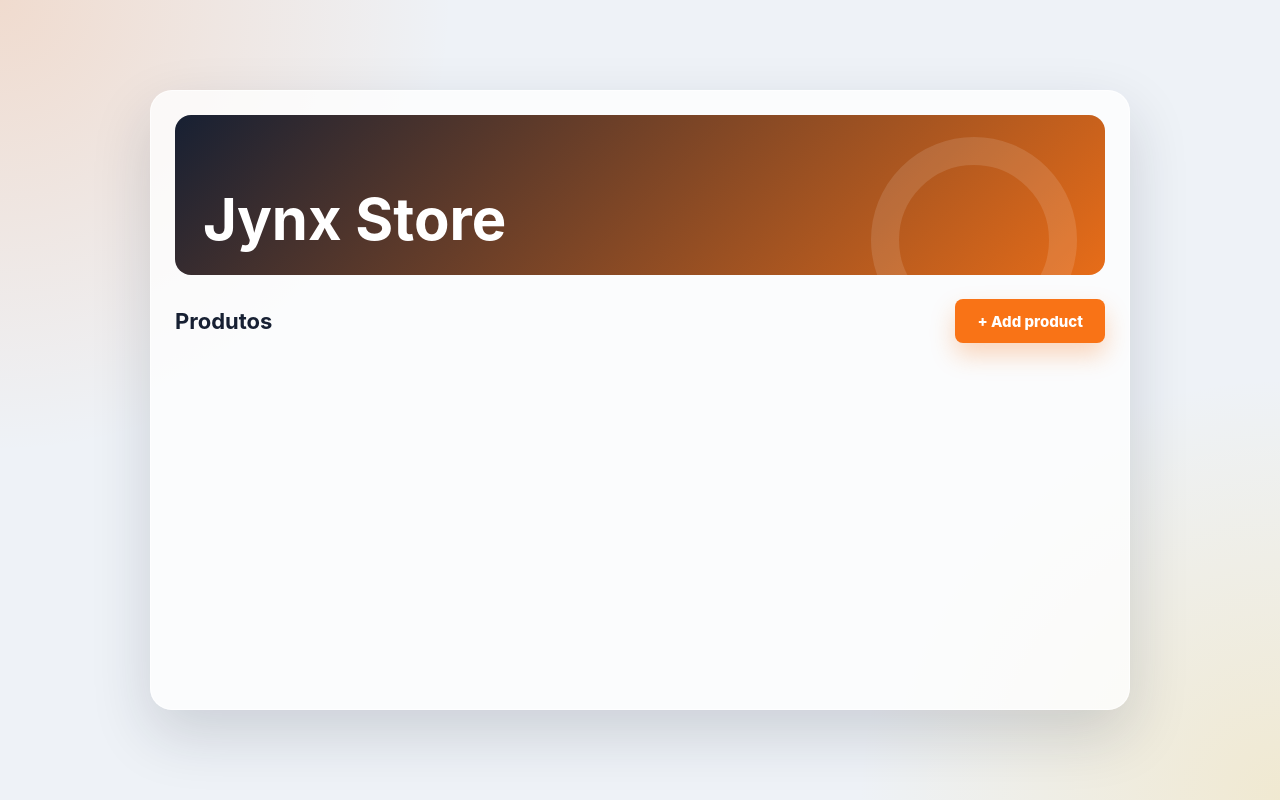
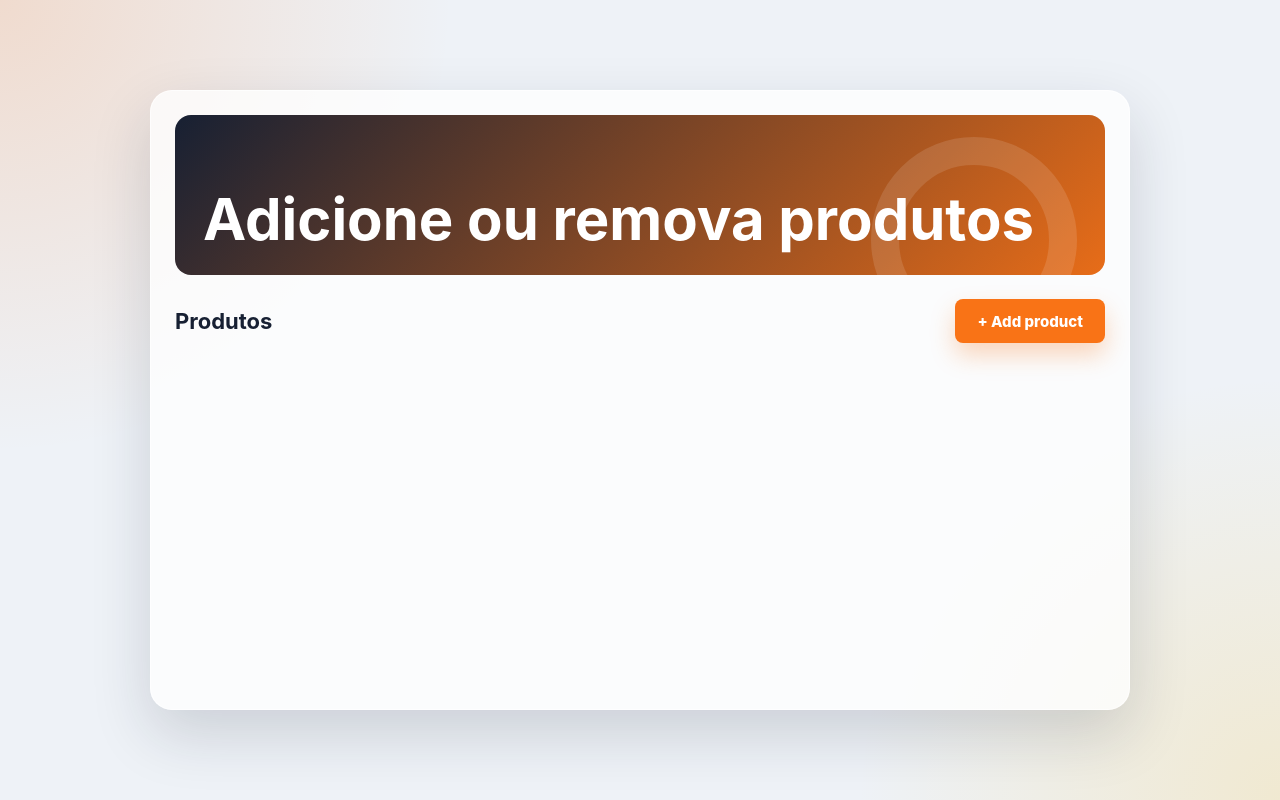
Before and after one commit to yohananluz/AULA-7---API, a plain HTML site: page index.html in a window 1280 px wide. Drawn offline with Linux system fonts and the light colour scheme; no server answers.

Commit message:
Update index.html

```diff
--- a/index.html
+++ b/index.html
@@ -3,7 +3,7 @@
 <head>
   <meta charset="UTF-8">
   <meta name="viewport" content="width=device-width, initial-scale=1.0">
-  <title>Jynx Store</title>
+  <title>Store Produtos</title>
   <style>
     :root {
       --bg: #eef2f7;
@@ -390,7 +390,7 @@
 <body>
   <main class="app">
     <header class="app-header">
-        <h1>Jynx Store</h1>
+        <h1>Adicione ou remova produtos</h1>
     </header>
 
     <input type="checkbox" id="modal-criar" class="modal-toggle">
```
